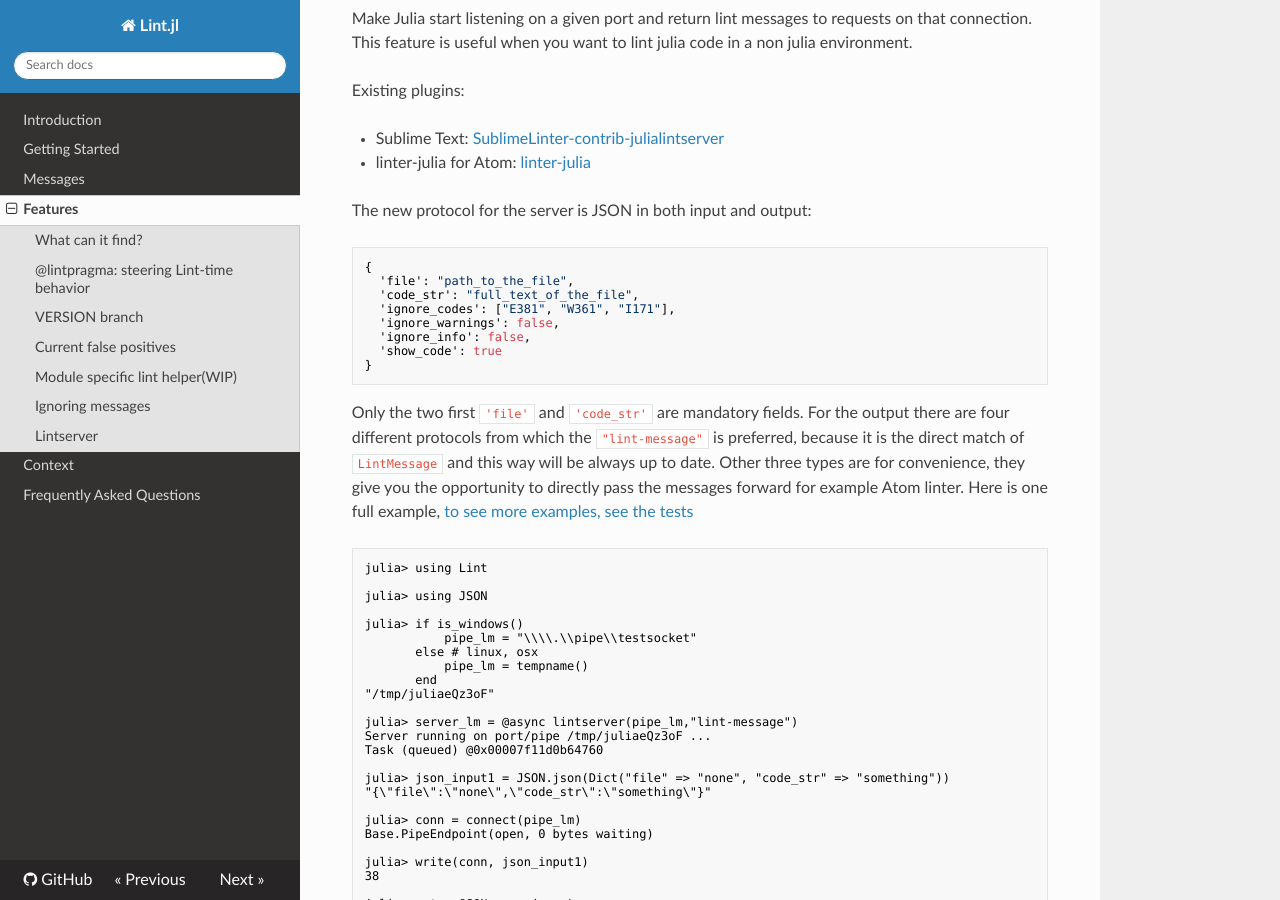
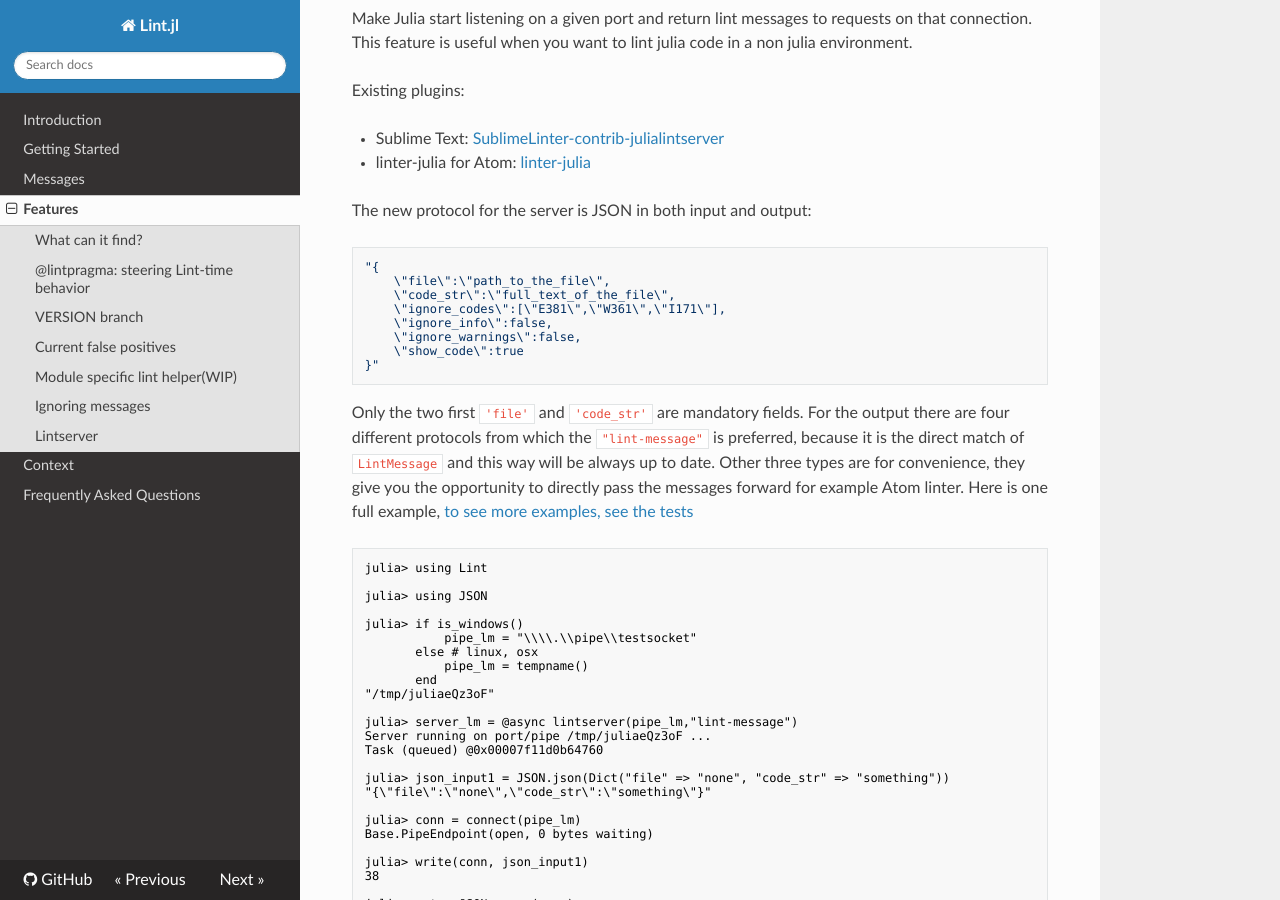
Before and after one commit to tonyhffong/Lint.jl, an MkDocs documentation site: the page built from docs/features.md, in a window 1280 px wide and 900 px high, scrolled down 4729 px. Built offline with MkDocs 1.6.1, drawn with Linux system fonts in a browser that asks for light colours; nearby versions of some CDN libraries; old or Windows-style settings are respelled for this version of MkDocs.

Commit message:
changes according to review

````diff
--- a/docs/features.md
+++ b/docs/features.md
@@ -215,14 +215,14 @@ Existing plugins:
 
 The new protocol for the server is JSON in both input and output:
 ```json
-{
-  'file': "path_to_the_file",
-  'code_str': "full_text_of_the_file",
-  'ignore_codes': ["E381", "W361", "I171"],
-  'ignore_warnings': false,
-  'ignore_info': false,
-  'show_code': true
-}
+"{
+    \"file\":\"path_to_the_file\",
+    \"code_str\":\"full_text_of_the_file\",
+    \"ignore_codes\":[\"E381\",\"W361\",\"I171\"],
+    \"ignore_info\":false,
+    \"ignore_warnings\":false,
+    \"show_code\":true
+}"
 ```
 Only the two first `'file'` and `'code_str'` are mandatory fields. For the output
 there are four different protocols from which the `"lint-message"` is preferred,
````
Also changed, not shown: 2 other files.
